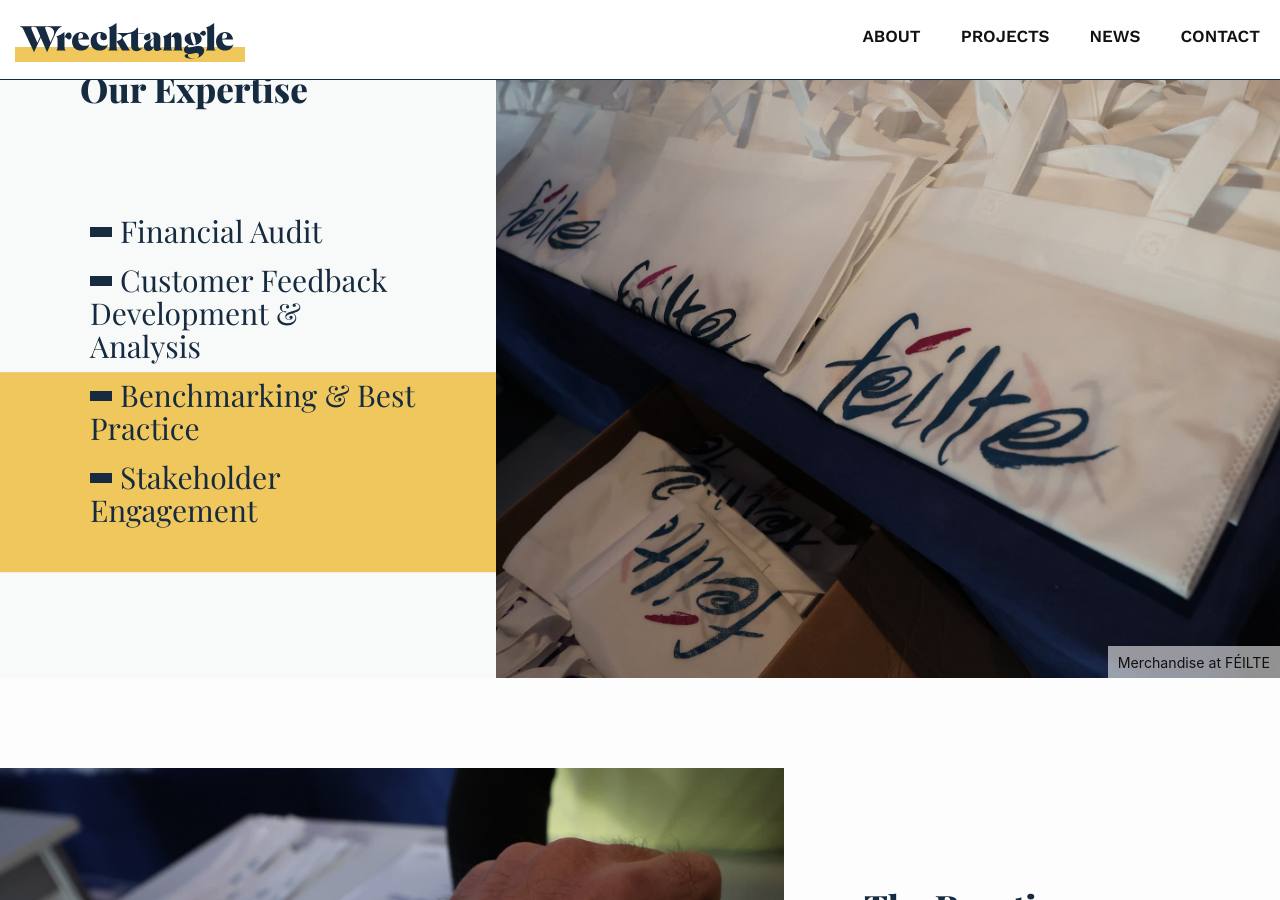
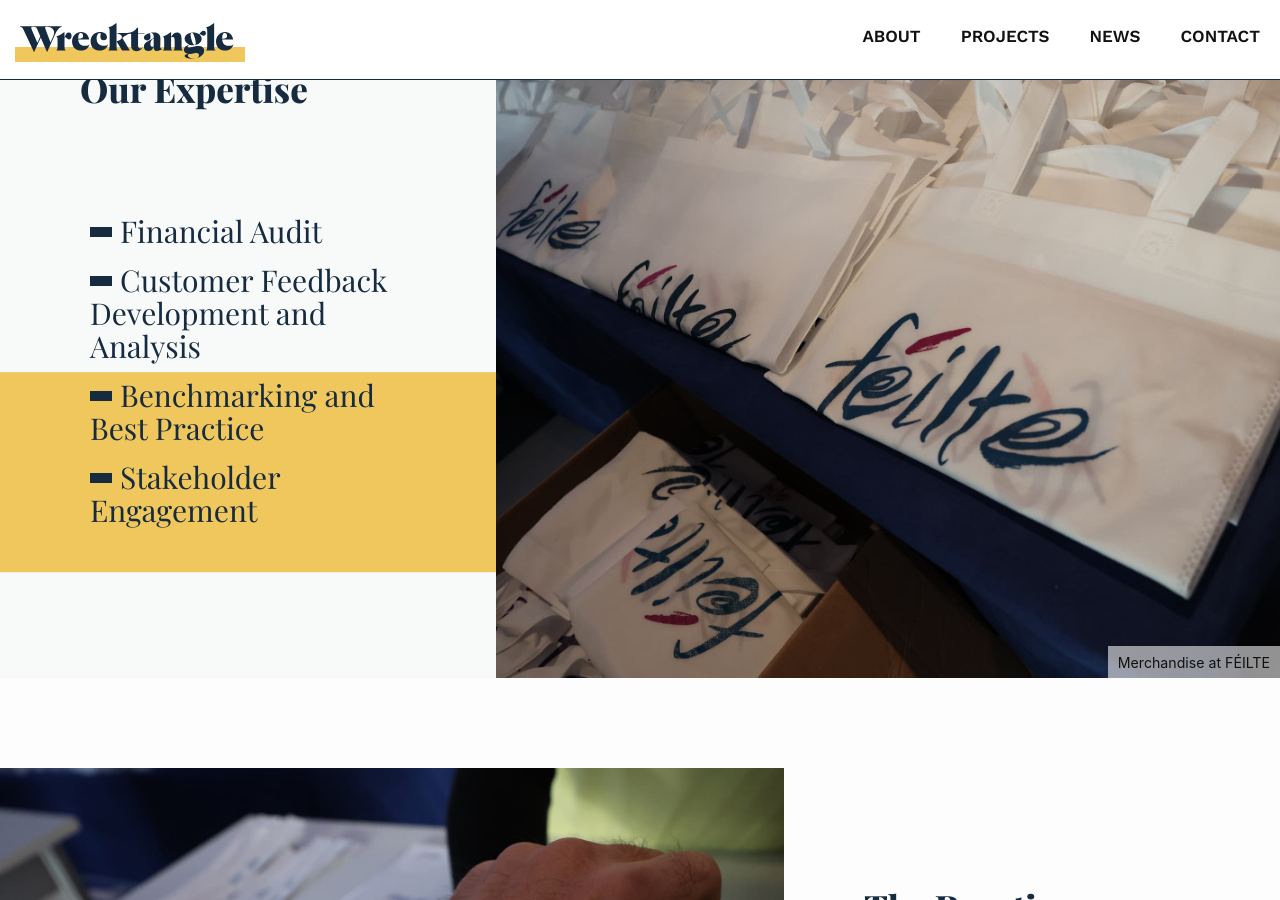
Before and after one commit to HarryFischer/wrecktangle, a Jekyll site: the page built from _projects/the-teaching-council.markdown, in a window 1280 px wide and 900 px high, scrolled down 2421 px. Built offline with Jekyll 4.4.1, drawn with Linux system fonts in a browser that asks for light colours.

Commit message:
Updated The Teaching Council

```diff
--- a/_projects/the-teaching-council.markdown
+++ b/_projects/the-teaching-council.markdown
@@ -37,8 +37,8 @@
   - question: Our Expertise
     answer-text: |
       * Financial Audit
-      * Customer Feedback Development & Analysis
-      * Benchmarking & Best Practice
+      * Customer Feedback Development and Analysis
+      * Benchmarking and Best Practice
       * Stakeholder Engagement
   video-url:
   left-color-name: yellow
```
